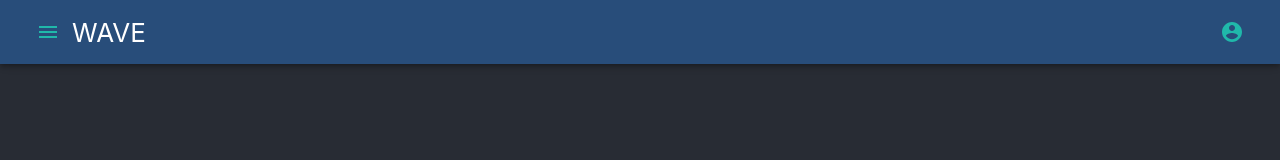
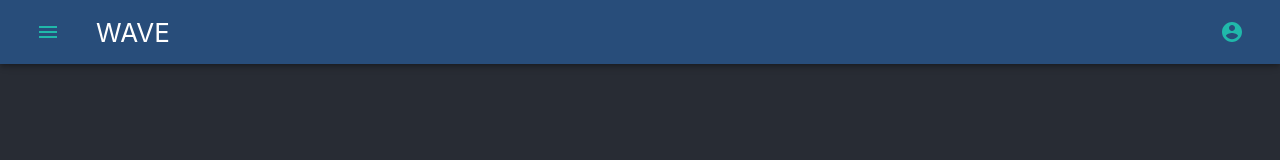
Before and after one commit to Teste-TamaT/wave-front, a React (Create React App) app: page /#/ in a window 1280 px wide. Shown: the top 160 px of the page. Built offline with nearby package versions, Linux system fonts and the light colour scheme.

Commit message:
Adicionando classe ao titulo.

```diff
--- a/src/App.tsx
+++ b/src/App.tsx
@@ -16,13 +16,23 @@ const theme = createMuiTheme({
       // light: ,
       main: '#20B8AA',
       // dark: ,
+    },
+
+    success: {
+      // light: ,
+      main: '#56F0B9',
+      // dark: ,
+    },
+
+    text: {
+      secondary: '#E9EBED'
     }
   },
 })
 
 function App() {
   return (
-    <ThemeProvider theme={ theme }>
+    <ThemeProvider theme={theme}>
       <Switch>
         <Route path="/" component={Home} />
       </Switch>
--- a/src/components/NavBar.tsx
+++ b/src/components/NavBar.tsx
@@ -25,6 +25,10 @@ const useStyles = makeStyles((theme) => ({
   profileButton: {
     marginRight: 0,
   },
+
+  title: {
+    marginLeft: 24
+  }
 }))
 
 export default function NavBar() {
@@ -51,7 +55,7 @@ export default function NavBar() {
           <IconButton>
             <MenuIcon color="secondary" onClick={() => setDrawerState(true)} />
           </IconButton>
-          <Typography variant="inherit">WAVE</Typography>
+          <Typography className={ classes.title } variant="inherit">WAVE</Typography>
         </Container>
         <Drawer
           anchor={'left'}
```
